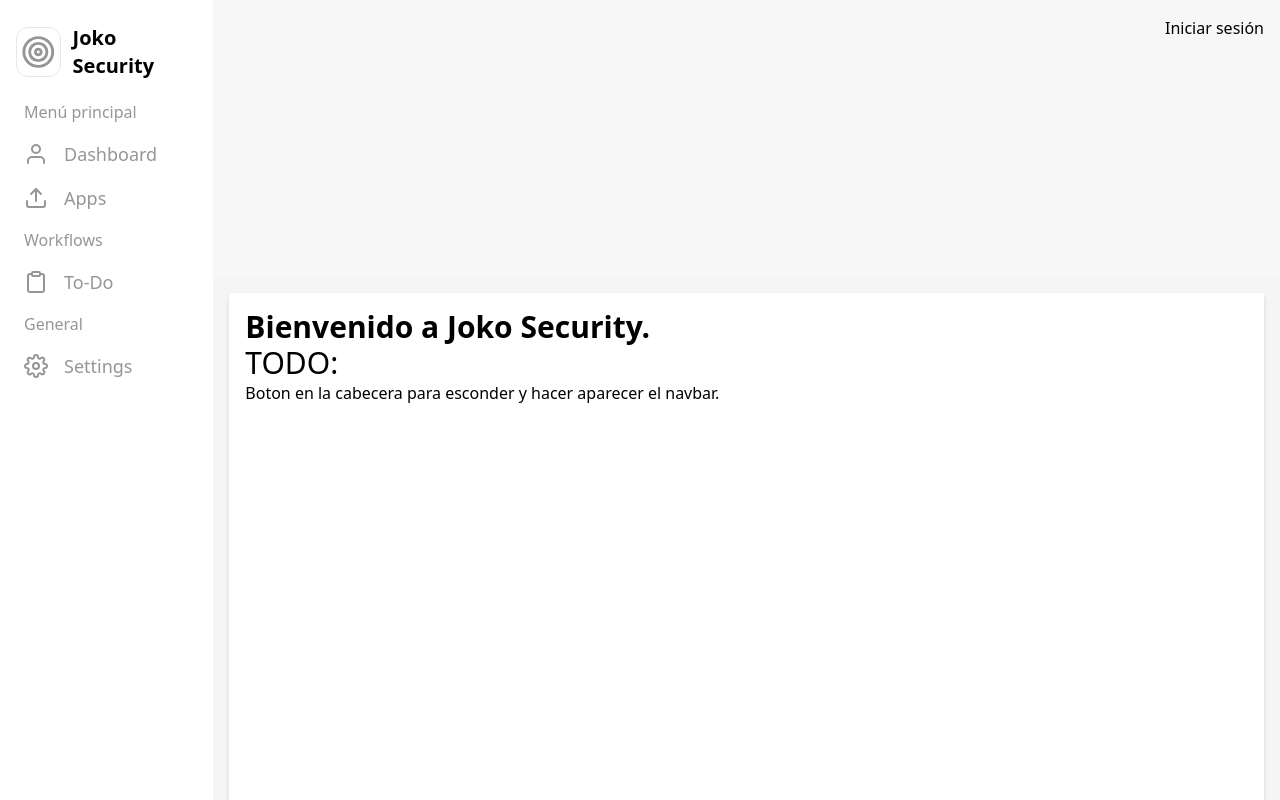
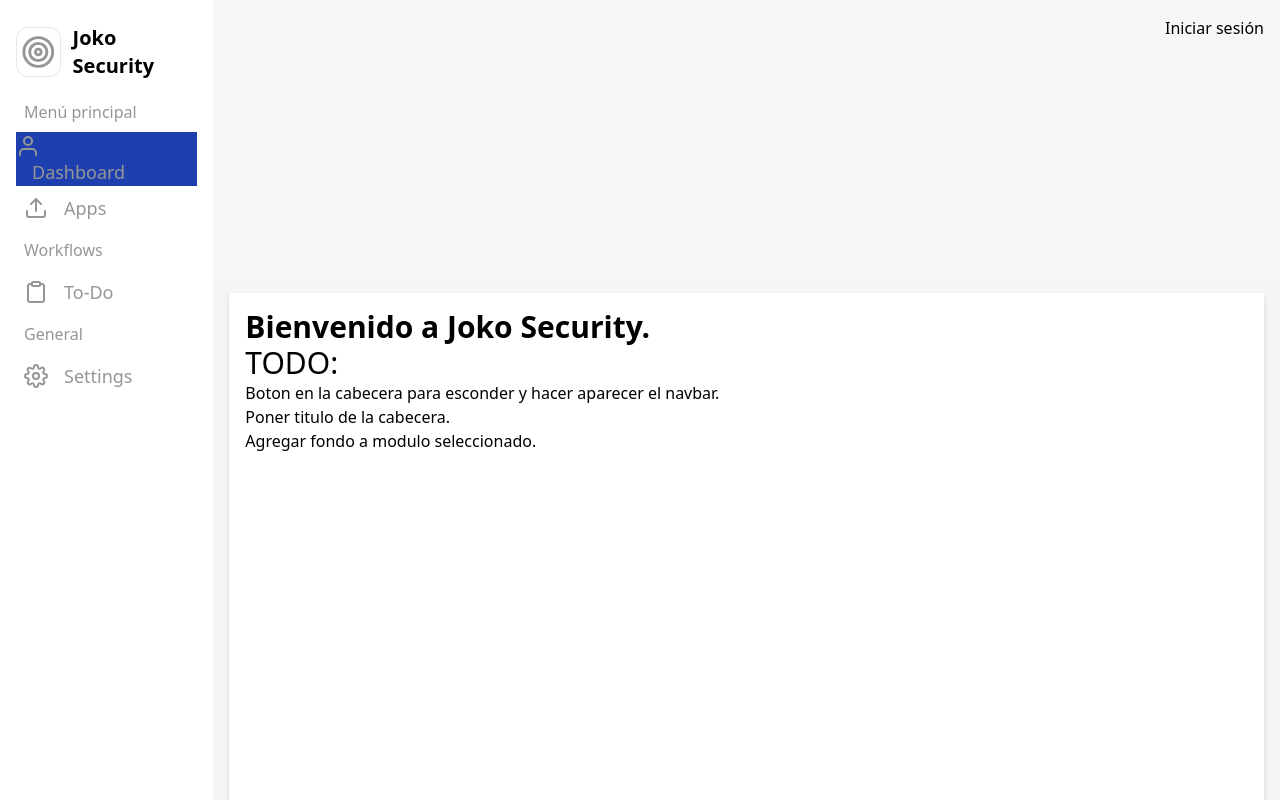
Before and after one commit to jokoframework/security-starter-react, a Next.js app: page / in a window 1280 px wide. Shown: the top 800 px of the page. Built offline with nearby package versions, Linux system fonts and the light colour scheme.

Commit message:
Agregar estado a modulos en el sidebar

```diff
--- a/components/layout.tsx
+++ b/components/layout.tsx
@@ -9,10 +9,10 @@ export default function PageLayout({ children }: { children: React.ReactNode })
    * El layout es un grid de Tailwind CSS con 12 columnas y 12 filas y renderiza todo el contenido
    * de las paginas dentro del componente Content.
    */
-  const [selectedModule, setSelectedModule] = useState('dashboard')
+  const [selectedModule, setSelectedModule] = useState(0)
   return (
     <div className="grid grid-rows-12 grid-cols-12 bg-neutral-150">
-      <Sidebar />
+      <Sidebar selectedModule={selectedModule} setSelectedModule={setSelectedModule}/>
       <Header />
       <Content>
         { children }
@@ -21,7 +21,7 @@ export default function PageLayout({ children }: { children: React.ReactNode })
   )
 }
 
-function Sidebar() {
+function Sidebar({ selectedModule, setSelectedModule }) {
   /**
    * Sidebar del layout.
    * Funciona como una lista <ul></ul> con la clase overflow-y-auto donde cada elemento <li></li> representa un item dentro
@@ -42,7 +42,10 @@ function Sidebar() {
             Menú principal
           </li>
           <Link href="/item1" passHref>
-            <li className="hover:cursor-pointer px-2 py-2 rounded-md hover:bg-blue-450 hover:text-black flex items-center">
+            <li className={selectedModule === 0 ?
+               "bg-blue-800 " : "" +
+               "hover:cursor-pointer px-2 py-2 rounded-md hover:bg-blue-450 hover:text-black flex items-center"}
+               onClick={() => setSelectedModule(0)}>
               <User className="inline-block" />
               <div className="px-4 text-lg">Dashboard</div>
             </li>
--- a/src/pages/index.tsx
+++ b/src/pages/index.tsx
@@ -15,6 +15,12 @@ export default function Home() {
         <li>
           Boton en la cabecera para esconder y hacer aparecer el navbar.
         </li>
+        <li>
+          Poner titulo de la cabecera.
+        </li>
+        <li>
+          Agregar fondo a modulo seleccionado.
+        </li>
       </ul>
     </>
   )
```
